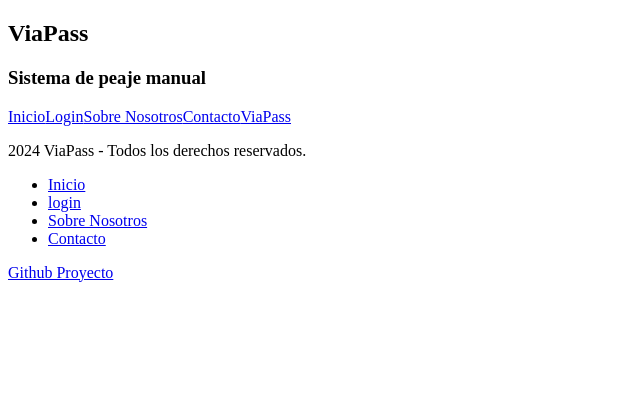
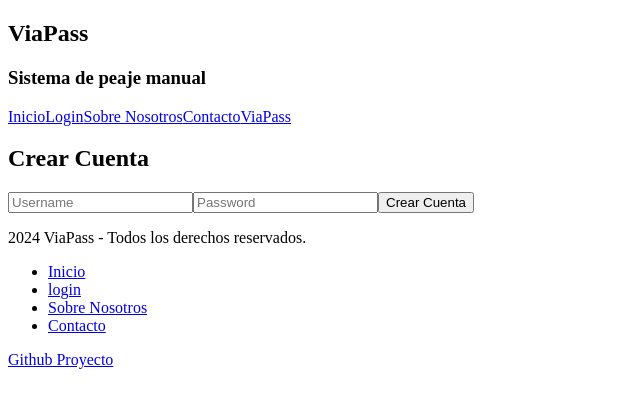
Before and after one commit to chavow5/dev-squad, a React (Vite) app in the folder React/: page /registrarusuario in a window 1280 px wide. Shown: the top 408 px of the page, without its empty margins (0-640 px from the left). Built offline with nearby package versions, Linux system fonts and the light colour scheme.

Commit message:
registar usuario no terminado

```diff
--- a/React/src/App.jsx
+++ b/React/src/App.jsx
@@ -7,6 +7,7 @@ import HomePage from './pages/HomePage';
 import Contacto from './pages/Contacto';
 import Aboutus from './pages/Aboutus';
 import ViaPass from './pages/ViaPass';
+import RegistrarUser from './pages/RegistrarUser';
 
 const App = () => (
   <Router>
@@ -18,6 +19,7 @@ const App = () => (
         <Route path="/aboutus" element={<Aboutus />} />
         <Route path="/contacto" element={<Contacto />} />
         <Route path="/viapass" element={<ViaPass />} />
+        <Route path="/registrarusuario" element={<RegistrarUser />} />
 
       </Routes>
     </main>
--- /dev/null
+++ b/React/src/pages/RegistrarUser.jsx
@@ -0,0 +1,46 @@
+import { useState } from 'react';
+import axios from 'axios';
+
+const RegistrarUser = () => {
+  const [username, setUsername] = useState('');
+  const [password, setPassword] = useState('');
+//   const [error, setError] = useState(null);
+//   const [success, setSuccess] = useState(null);
+
+  const handleRegister = async (e) => {
+    e.preventDefault();
+
+    try {
+      await axios.post('http://localhost:3000/usuarios', { username, password });
+      console.log("Usuario creado con éxito");
+
+    } catch (err) {
+      console.error("Error al crear el usuario:", err);
+    }
+  };
+
+  return (
+    <div>
+      <h2>Crear Cuenta</h2>
+      {/* {error && <p style={{ color: 'red' }}>{error}</p>}
+      {success && <p style={{ color: 'green' }}>{success}</p>} */}
+      <form onSubmit={handleRegister}>
+        <input
+          type="text"
+          placeholder="Username"
+          value={username}
+          onChange={(e) => setUsername(e.target.value)}
+        />
+        <input
+          type="password"
+          placeholder="Password"
+          value={password}
+          onChange={(e) => setPassword(e.target.value)}
+        />
+        <button type="submit">Crear Cuenta</button>
+      </form>
+    </div>
+  );
+};
+
+export default RegistrarUser;
```
